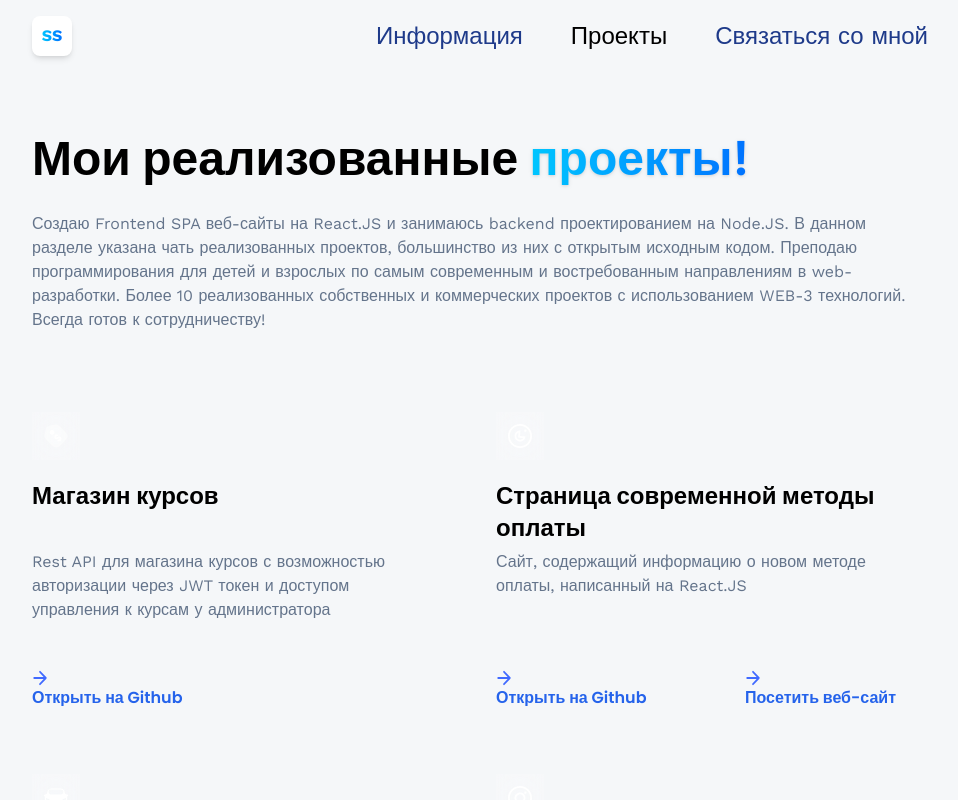
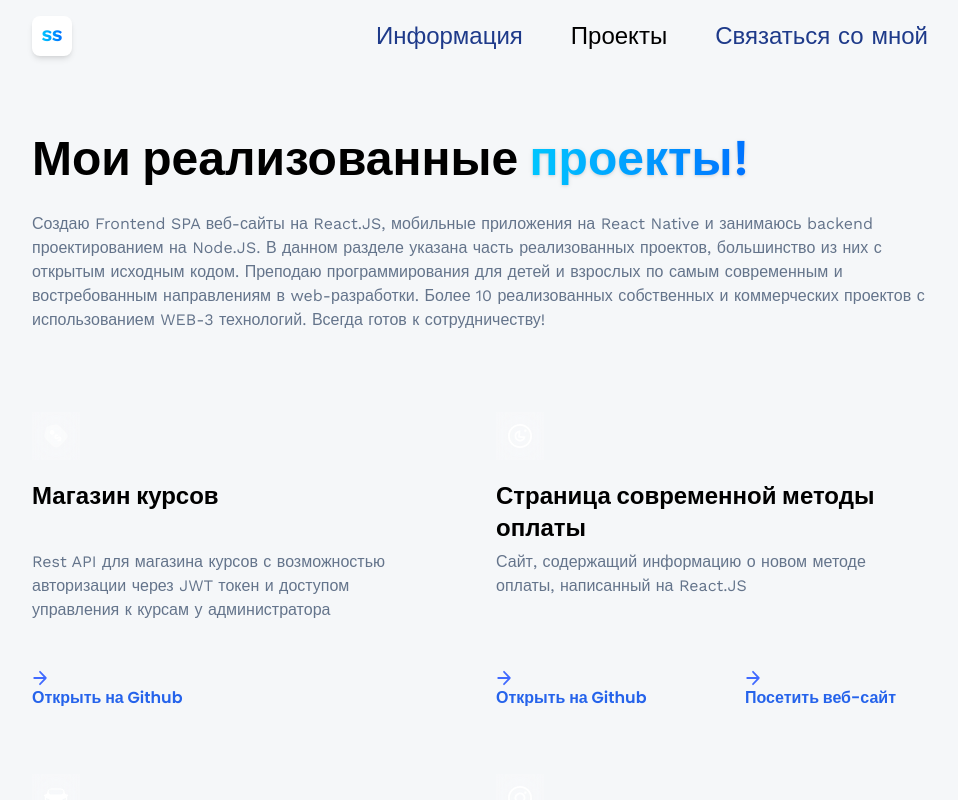
Before and after one commit to Sergey-Sverdlov/interactiveResume, a React (Vite) app: page /interactiveResume/projects in a window 1280 px wide. Shown: the top 800 px of the page, without its empty margins (160-1118 px from the left). Built offline with nearby package versions, Linux system fonts and the light colour scheme.

Commit message:
Добавлено описание про React Native

```diff
--- a/src/assets/icons/index.js
+++ b/src/assets/icons/index.js
@@ -34,6 +34,7 @@ import school from './school.svg'
 import bmstu from './BMSTU.svg'
 import telegram from './telegram.svg'
 import eco from './ECO.svg'
+import reactNative from './react-native.svg'
 
 export {
     css,
@@ -71,5 +72,6 @@ export {
     school,
     bmstu,
     telegram,
-    eco
+    eco,
+    reactNative,
 }
--- a/src/constants/index.js
+++ b/src/constants/index.js
@@ -1,4 +1,3 @@
-import {meta, shopify, starbucks, tesla} from "../assets/images";
 import {
     car,
     contact,
@@ -9,9 +8,7 @@ import {
     github,
     html,
     javascript,
-    linkedin,
     mongodb,
-    motion,
     mui,
     nextjs,
     nodejs,
@@ -30,7 +27,7 @@ import {
     school,
     bmstu,
     telegram,
-    eco
+    eco, reactNative
 } from "../assets/icons";
 
 export const skills = [
@@ -42,6 +39,11 @@ export const skills = [
     {
         imageUrl: react,
         name: "React",
+        type: "Frontend",
+    },
+    {
+        imageUrl: reactNative,
+        name: "React Native",
         type: "Frontend",
     },
     {
--- a/src/pages/About.jsx
+++ b/src/pages/About.jsx
@@ -16,7 +16,8 @@ const About = () => {
             <div className="mt-5 flex flex-col gap-3 text-slate-500 ">
                 <p>
                     Создаю Frontend SPA веб-сайты на React.JS и занимаюсь backend
-                    проектированием на Node.JS. <br/>
+                    проектированием на Node.JS.
+                    <br />Разрабатываю мобильные приложения на React Native для IOS и Android. <br/>
                     Преподаю программирование для детей и взрослых по самым современным и
                     востребованным направлениям в web-разработки. <br/>
                     Более 10 реализованных собственных и коммерческих проектов с использованием WEB-3 технологий.
--- a/src/pages/Projects.jsx
+++ b/src/pages/Projects.jsx
@@ -11,8 +11,8 @@ const Projects = () => {
             drop-shadow">проекты!</span></h1>
             <div className="mt-5 flex flex-col gap-3 text-slate-500 ">
                 <p>
-                    Создаю Frontend SPA веб-сайты на React.JS и занимаюсь backend
-                    проектированием на Node.JS. В данном разделе указана чать реализованных проектов, большинство из них
+                    Создаю Frontend SPA веб-сайты на React.JS, мобильные приложения на React Native и занимаюсь backend
+                    проектированием на Node.JS. В данном разделе указана часть реализованных проектов, большинство из них
                     с открытым исходным кодом.
                     Преподаю программирования для детей и взрослых по самым современным и
                     востребованным направлениям в web-разработки.
```
Also changed, not shown: src/assets/icons/react-native.svg (added).
